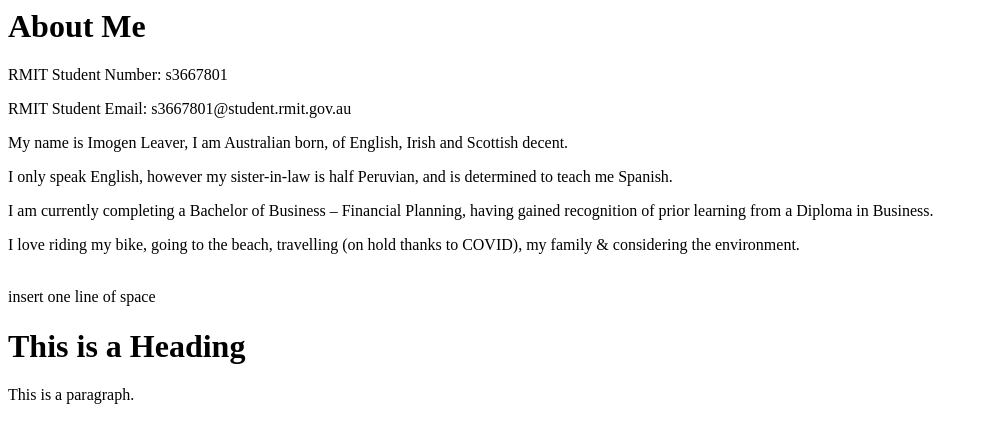
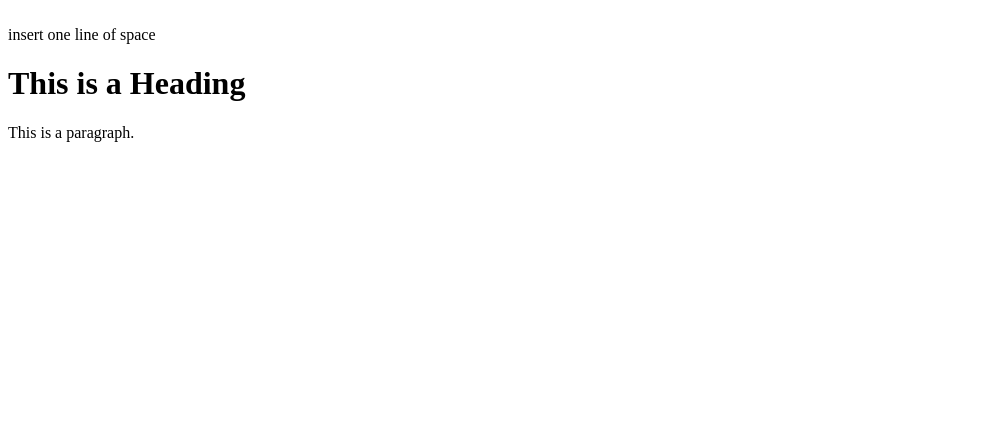
Before and after one commit to ImogenRMIT/RMITA1, a plain HTML site: page index.html in a window 1280 px wide. Shown: the whole page, without its empty margins (0-984 px from the left). Drawn offline with Linux system fonts and the light colour scheme.

Commit message:
Update index.html

```diff
--- a/index.html
+++ b/index.html
@@ -1,21 +1,3 @@
-<h1>About Me</h1>
-<p>RMIT Student Number: s3667801</p>
-<p>RMIT Student Email: s3667801@student.rmit.gov.au</p>
-<p>My name is Imogen Leaver, I am Australian born, of English, Irish and Scottish decent.</p>
-<p>I only speak English, however my sister-in-law is half Peruvian, and is determined to teach me Spanish.</p>
-<p>I am currently completing a Bachelor of Business – Financial Planning, having gained recognition of prior learning from a Diploma in Business.</p>
-<p>I love riding my bike, going to the beach, travelling (on hold thanks to COVID), my family & considering the environment.</p>
-
-
-
-
-
-
-
-
-
-
-
 <!DOCTYPE html>
 <html>
 <head>
```
